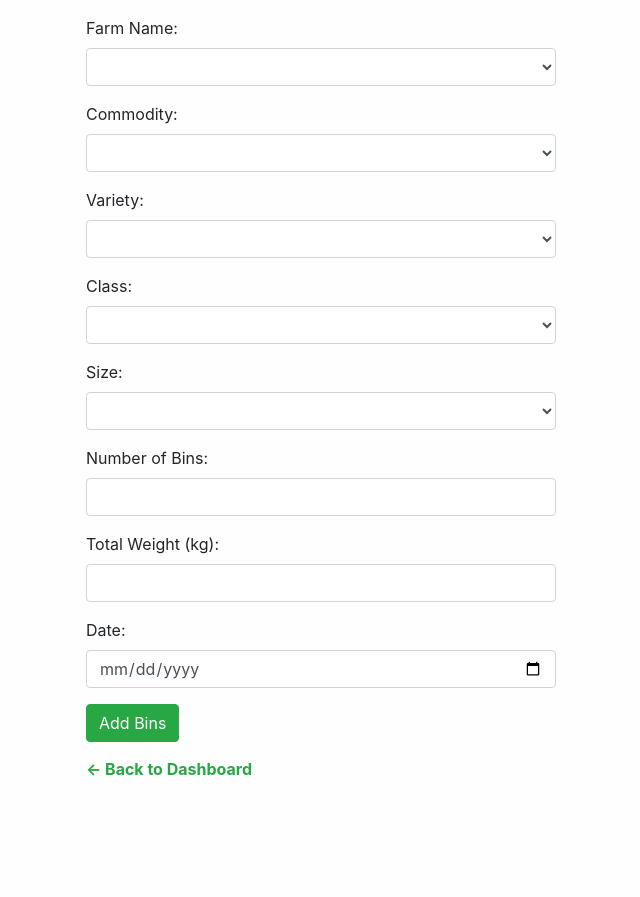
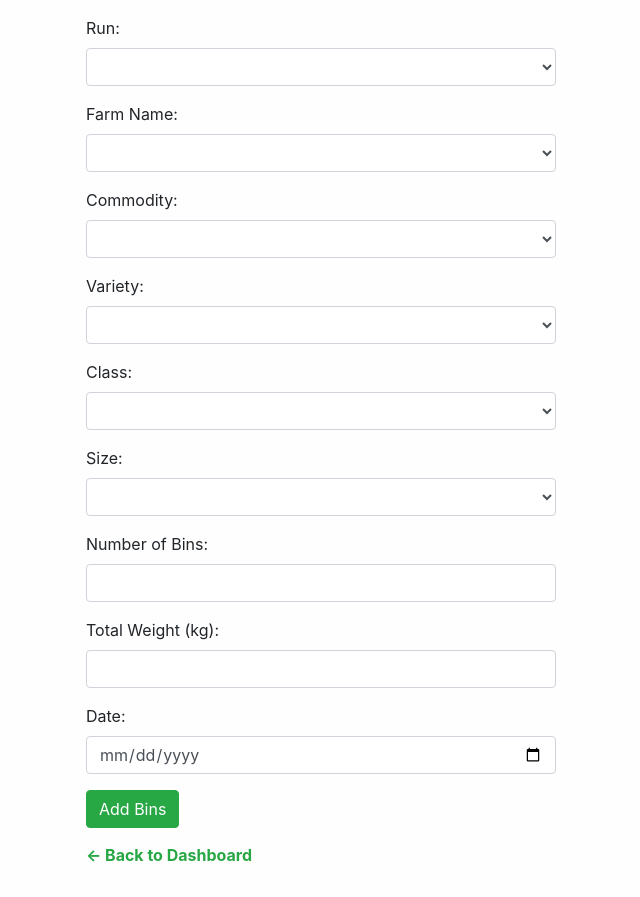
Before and after one commit to JDStrever/Groenkloofsitrus-Update1-stock-system, a Flask app: page /add_bins in a window 1280 px wide. Shown: the part 146-1043 px from the top of the page, without its empty margins (319-959 px from the left). Before the commit the page ends 922 px from the top, so only its background shows below. Run offline with Flask 3, Linux system fonts and the light colour scheme; data that the repository does not hold is empty; some libraries are stand-ins or nearby versions.

Commit message:
Update add_bins.html

```diff
--- a/templates/add_bins.html
+++ b/templates/add_bins.html
@@ -40,6 +40,14 @@
                 <label>PUC:</label>
                 <select class="form-control" name="puc" required>
                     {% for option in dropdowns['puc'] %}
+                        <option value="{{ option }}">{{ option }}</option>
+                    {% endfor %}
+                </select>
+            </div>
+            <div class="form-group">
+                <label>Run:</label>
+                <select class="form-control" name="run_number" required>
+                    {% for option in dropdowns['run_number'] %}
                         <option value="{{ option }}">{{ option }}</option>
                     {% endfor %}
                 </select>
```
